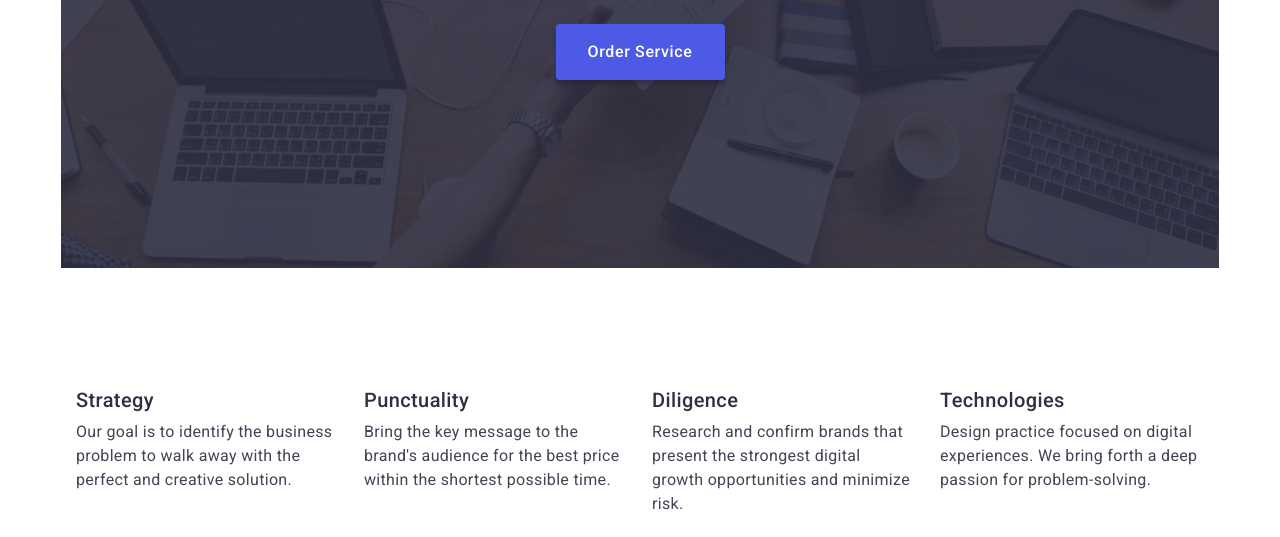
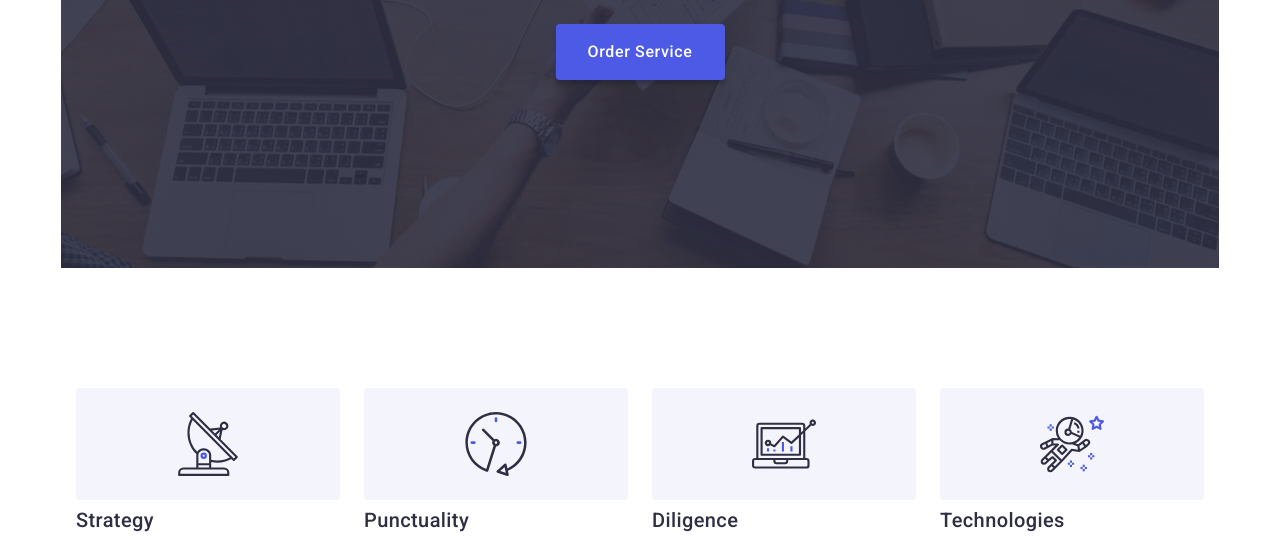
Before and after one commit to R0man-N/goit-markup-hw-04, a plain HTML site: page index.html in a window 1280 px wide. Shown: the part 405-942 px from the top of the page. Drawn offline with nearby package versions, Linux system fonts and the light colour scheme.

Commit message:
hw-4-iter-2

```diff
--- a/css/styles.css
+++ b/css/styles.css
@@ -48,6 +48,7 @@ img {
     border-bottom: 1px solid #e7e9fc;
     background: #FFF;
     align-items: center;
+    box-shadow: 0px 1px 6px 0px rgba(46, 47, 66, 0.08), 0px 1px 1px 0px rgba(46, 47, 66, 0.16), 0px 2px 1px 0px rgba(46, 47, 66, 0.08);
 }
 
 .header-container {
@@ -141,6 +142,7 @@ img {
     background-repeat: no-repeat;
     background-position: center;
     block-size: cover;
+    max-width: 1440px;
     padding-top: 188px;
     padding-bottom: 188px;
 }
@@ -169,13 +171,13 @@ img {
     cursor: pointer;
     border: none;
     border-radius: 4px;
-    background-color: #4D5AE5;
     box-shadow: 0px 4px 4px 0px rgba(0, 0, 0, 0.15);
     display: block;
     min-width: 169px;
     height: 56px;
     border: none;
     margin: 0 auto;
+    transition: background-color 250ms cubic-bezier(0.4, 0, 0.2, 1);
 }
 
 .hero-btn:hover,
@@ -211,6 +213,16 @@ img {
 
 .advantages-item {
     width: calc((100% - 24px * 3) / 4);
+}
+
+.advantages-item-block {
+    display: flex;
+    align-items: center;
+    justify-content: center;
+    height: 112px;
+    background-color: #f4f4fd;
+    border-radius: 4px;
+    margin-bottom: 8px;
 }
 
 .advantages-subtitle {
--- a/index.html
+++ b/index.html
@@ -77,6 +77,11 @@
           <h2 hidden class="visually-hidden">Advantages</h2>
           <ul class="advantages-list">
             <li class="advantages-item">
+              <div class="advantages-item-block">
+                <svg class="advantages-item-icon" width="64" height="64">
+                  <use href="./images/icons.svg#icon-antenna-1"></use>
+                </svg>
+              </div>
               <h3 class="advantages-subtitle">Strategy</h3>
               <p class="advantages-item-text">
                 Our goal is to identify the business problem to walk away with
@@ -84,6 +89,11 @@
               </p>
             </li>
             <li class="advantages-item">
+              <div class="advantages-item-block">
+                <svg class="advantages-item-icon" width="64" height="64">
+                  <use href="./images/icons.svg#icon-clock-1"></use>
+                </svg>
+              </div>
               <h3 class="advantages-subtitle">Punctuality</h3>
               <p class="advantages-item-text">
                 Bring the key message to the brand's audience for the best price
@@ -91,6 +101,11 @@
               </p>
             </li>
             <li class="advantages-item">
+              <div class="advantages-item-block">
+                <svg class="advantages-item-icon" width="64" height="64">
+                  <use href="./images/icons.svg#icon-diagram-1"></use>
+                </svg>
+              </div>
               <h3 class="advantages-subtitle">Diligence</h3>
               <p class="advantages-item-text">
                 Research and confirm brands that present the strongest digital
@@ -98,6 +113,11 @@
               </p>
             </li>
             <li class="advantages-item">
+              <div class="advantages-item-block">
+                <svg class="advantages-item-icon" width="64" height="64">
+                  <use href="./images/icons.svg#icon-astronaut-1"></use>
+                </svg>
+              </div>
               <h3 class="advantages-subtitle">Technologies</h3>
               <p class="advantages-item-text">
                 Design practice focused on digital experiences. We bring forth a
```
